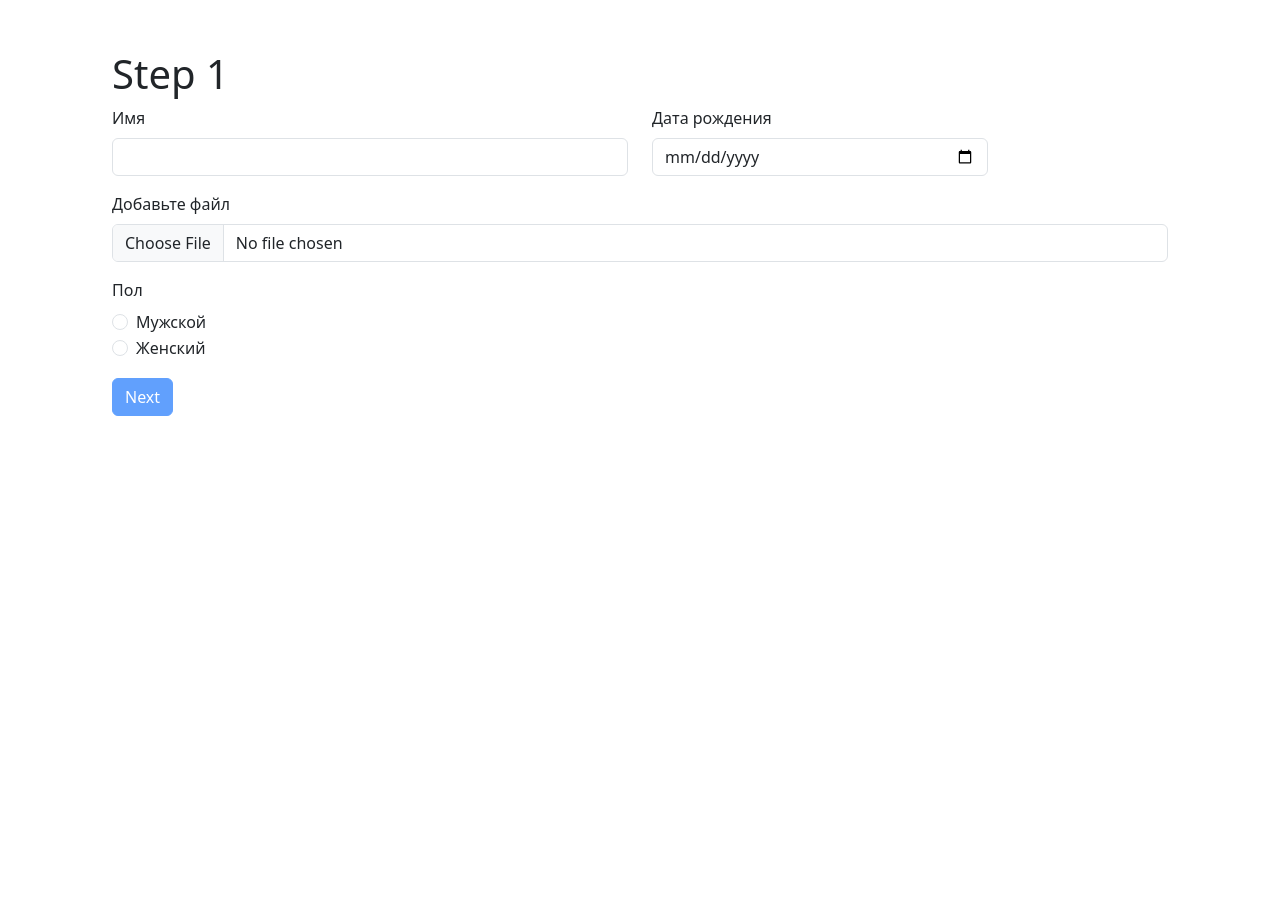
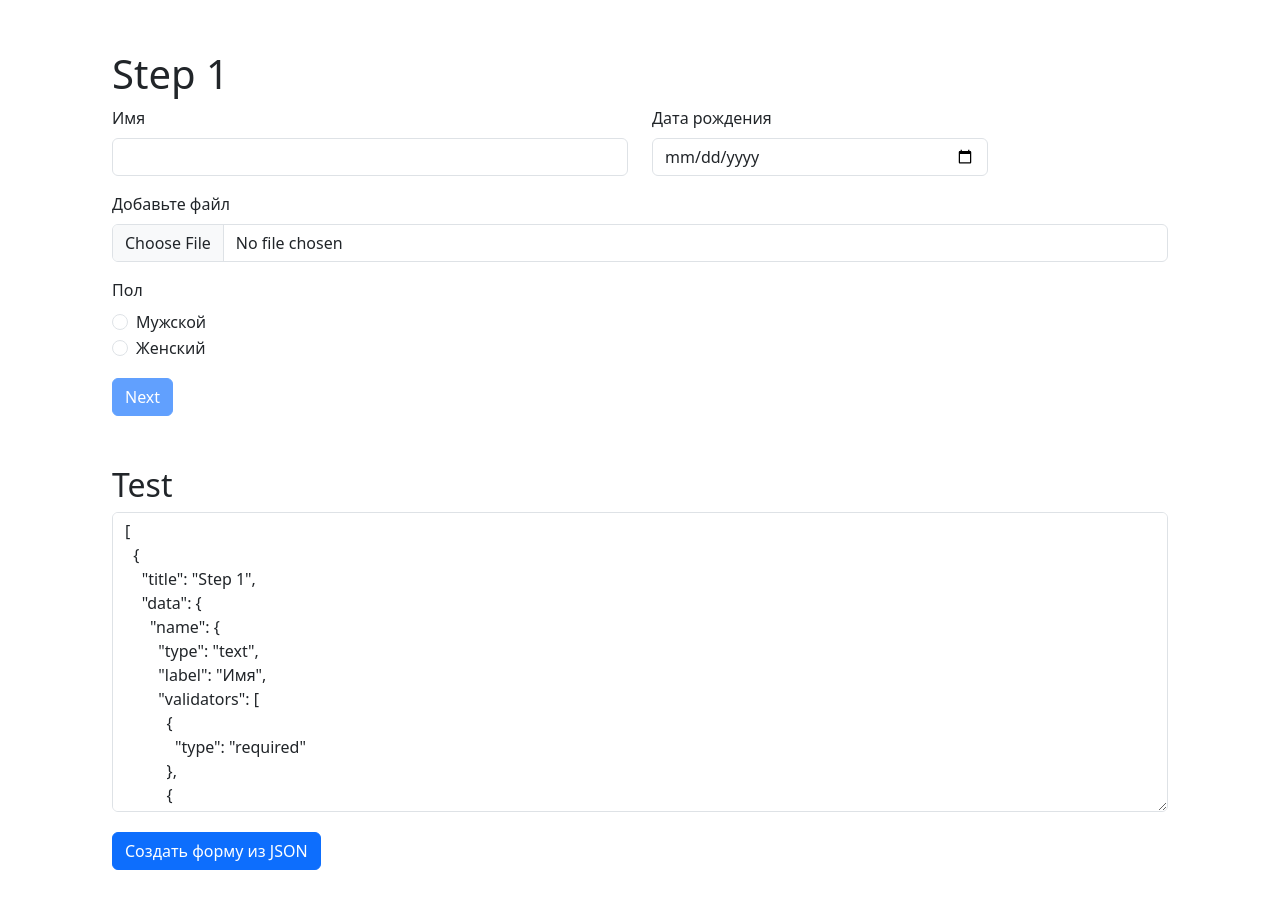
Before and after one commit to aznresearch/angular-form-constructor, an Angular app: page / in a window 1280 px wide. Shown: the top 908 px of the page. Before the commit the page ends 800 px from the top, so only its background shows below. Built offline with nearby package versions, Linux system fonts and the light colour scheme.

Commit message:
feat: add test form builder from JSON

```diff
--- a/src/app/components/form-constructor/form-constructor.component.html
+++ b/src/app/components/form-constructor/form-constructor.component.html
@@ -58,33 +58,9 @@
             </ng-container>
           </div>
 
-          <p class="validation-error" *ngIf="isFieldInvalid(i, field.key)">
+          <div class="validation-error" *ngIf="isFieldInvalid(i, field.key)">
             {{ getValidationMessage(i, field.key) }}
-          </p>
-          <!-- <div *ngIf="isFieldInvalid(field.name)">
-      <div *ngFor="let error of form[currentStep].get(field.name).errors | keyvalue">
-        <ng-container [ngSwitch]="error.key">
-          <div *ngSwitchCase="errorKeys.Required">Обязательное поле</div>
-          <div *ngSwitchCase="errorKeys.MinLength">
-            Минимальная длина
-            {{ form[currentStep].get(field.name).errors?.minlength.requiredLength }}
           </div>
-          <div *ngSwitchCase="errorKeys.MaxLength">
-            Максимальная длина
-            {{ form[currentStep].get(field.name).errors?.maxlength.requiredLength }}
-          </div>
-          <div *ngSwitchCase="errorKeys.Pattern">Неправильный формат</div>
-          <div *ngSwitchCase="errorKeys.Email">Неправильный адрес электронной почты</div>
-          <div *ngSwitchCase="errorKeys.Min">
-            Значение должно быть больше {{ form[currentStep].get(field.name).errors?.min.min }}
-          </div>
-          <div *ngSwitchCase="errorKeys.Max">
-            Значение должно быть меньше {{ form[currentStep].get(field.name).errors?.max.max }}
-          </div>
-          <div *ngSwitchCase="errorKeys.RequiredTrue">Подтвердите согласие</div>
-        </ng-container>
-      </div>
-    </div> -->
         </div>
       </ng-container>
     </div>
@@ -115,5 +91,8 @@
   </form>
 </ng-container>
 
-<!-- <textarea [(ngModel)]="formFieldsText" rows="30" cols="70"></textarea>
-<button (click)="createFormFromText()">Создать форму из текста</button> -->
+<div class="test">
+  <h2>Test</h2>
+  <textarea [(ngModel)]="formFieldsText" class="form-control"></textarea>
+  <button class="btn btn-primary" (click)="createFormFromText()">Создать форму из JSON</button>
+</div>
--- a/src/app/components/form-constructor/form-constructor.component.ts
+++ b/src/app/components/form-constructor/form-constructor.component.ts
@@ -12,25 +12,31 @@ import { formOptionsMock } from 'src/app/constants/form-constants';
 })
 export class FormConstructorComponent implements OnInit {
   formOptions: FormOptions[] = formOptionsMock.formData;
-  currentStep = 0;
-  forms: FormGroup[] = [];
-  formContent: { [key: string]: FormField }[] = [];
-  formFields: FormField[][] = [];
+  currentStep!: number;
+  forms!: FormGroup[];
+  formContent!: { [key: string]: FormField }[];
+  formFields!: FormField[][];
+  // TODO типизировать
   formValue: any;
   country = 'NG';
 
-  // formFieldsText: string = JSON.stringify(this.formOptions, null, 2);
+  formFieldsText!: string;
 
   constructor(private formConstructorService: FormConstructorService) {}
 
   ngOnInit() {
-    this.initForms();
+    this.initForms(this.formOptions);
+    this.formFieldsText = JSON.stringify(this.formOptions, null, 2);
   }
 
-  initForms() {
+  initForms(formOptions: FormOptions[]) {
+    this.currentStep = 0;
+    this.forms = [];
+    this.formContent = [];
+    this.formFields = [];
+
     this.addUniqueFormData();
-
-    this.formOptions.forEach((formOption, i) => {
+    formOptions.forEach((formOption, i) => {
       this.formContent.push(formOption.data);
       const fieldNames = Object.keys(this.formContent[i]);
       const fieldObjects = fieldNames.map((key) => ({ key, ...this.formContent[i][key] }));
@@ -44,6 +50,7 @@ export class FormConstructorComponent implements OnInit {
   }
 
   addUniqueFormData(): void {
+    if (formOptionsMock.uniqueFormData !== undefined) {
       const index = formOptionsMock.uniqueFormData.findIndex(
         (formData) => formData.countryCode === this.country
       );
@@ -53,6 +60,7 @@ export class FormConstructorComponent implements OnInit {
           0,
           formOptionsMock.uniqueFormData[index]
         );
+      }
     }
   }
 
@@ -93,7 +101,6 @@ export class FormConstructorComponent implements OnInit {
         {}
       );
     } else {
-      throw new Error('ошибка введенных данных');
       this.markAllFieldsAsTouched();
     }
   }
@@ -105,22 +112,22 @@ export class FormConstructorComponent implements OnInit {
     });
   }
 
-  isFieldInvalid(formIndex: number, formFieldName: string) {
+  isFieldInvalid(formIndex: number, formFieldName: string): boolean | undefined {
     const control = this.forms[formIndex].get(formFieldName);
-    return control?.dirty || (control?.touched && control?.invalid && control?.errors);
+    return control?.invalid && (control?.dirty || control?.touched);
   }
 
-  // createFormFromText() {
-  //   try {
-  //     const parsedFormFields = JSON.parse(this.formFieldsText);
-  //     if (Array.isArray(parsedFormFields)) {
-  //       this.formOptions = parsedFormFields;
-  //       this.form = this.buildForm();
-  //     } else {
-  //       console.log('Invalid formOptions format');
-  //     }
-  //   } catch (error) {
-  //     console.log('Error parsing formOptions:', error);
-  //   }
-  // }
+  createFormFromText() {
+    try {
+      const parsedFormFields = JSON.parse(this.formFieldsText);
+      if (Array.isArray(parsedFormFields)) {
+        this.formOptions = parsedFormFields;
+        this.initForms(this.formOptions);
+      } else {
+        console.log('Invalid formOptions format');
       }
+    } catch (error) {
+      console.log('Error parsing formOptions:', error);
+    }
+  }
+}
--- a/src/app/constants/form-constants.ts
+++ b/src/app/constants/form-constants.ts
@@ -1,8 +1,13 @@
+import { FormOptionsMock } from '../models/form-constructor.model';
+
 export const step1Data = {
   name: {
     type: 'text',
     label: 'Имя',
-    validators: [{ type: 'required' }, { type: 'minlength', value: 3 }],
+    validators: [
+      { type: 'required' },
+      { type: 'minlength', value: 3, errormsg: 'Должно быть больше 3 символов' }
+    ],
     classes: ['col-6', 'someClass']
   },
   birthdate: {
@@ -77,7 +82,7 @@ export const step4Data = {
   }
 };
 
-export const formOptionsMock = {
+export const formOptionsMock: FormOptionsMock = {
   formData: [
     {
       title: 'Step 1',
--- a/src/app/models/form-constructor.model.ts
+++ b/src/app/models/form-constructor.model.ts
@@ -32,5 +32,5 @@ export interface FormOptionsMock {
     type: string;
     country: string;
   };
-  uniqueFormData: UniqueFormData[];
+  uniqueFormData?: UniqueFormData[];
 }
--- a/src/styles.scss
+++ b/src/styles.scss
@@ -11,3 +11,12 @@ input.ng-invalid.ng-touched {
 
   box-shadow: 0 0 0 0.1rem rgba(255, 76, 76, 0.966);
 }
+
+.test {
+  margin-top: 50px;
+
+  textarea {
+    min-height: 300px;
+    margin-bottom: 20px;
+  }
+}
```
Lines whose indentation alone changed are shown as unchanged.
